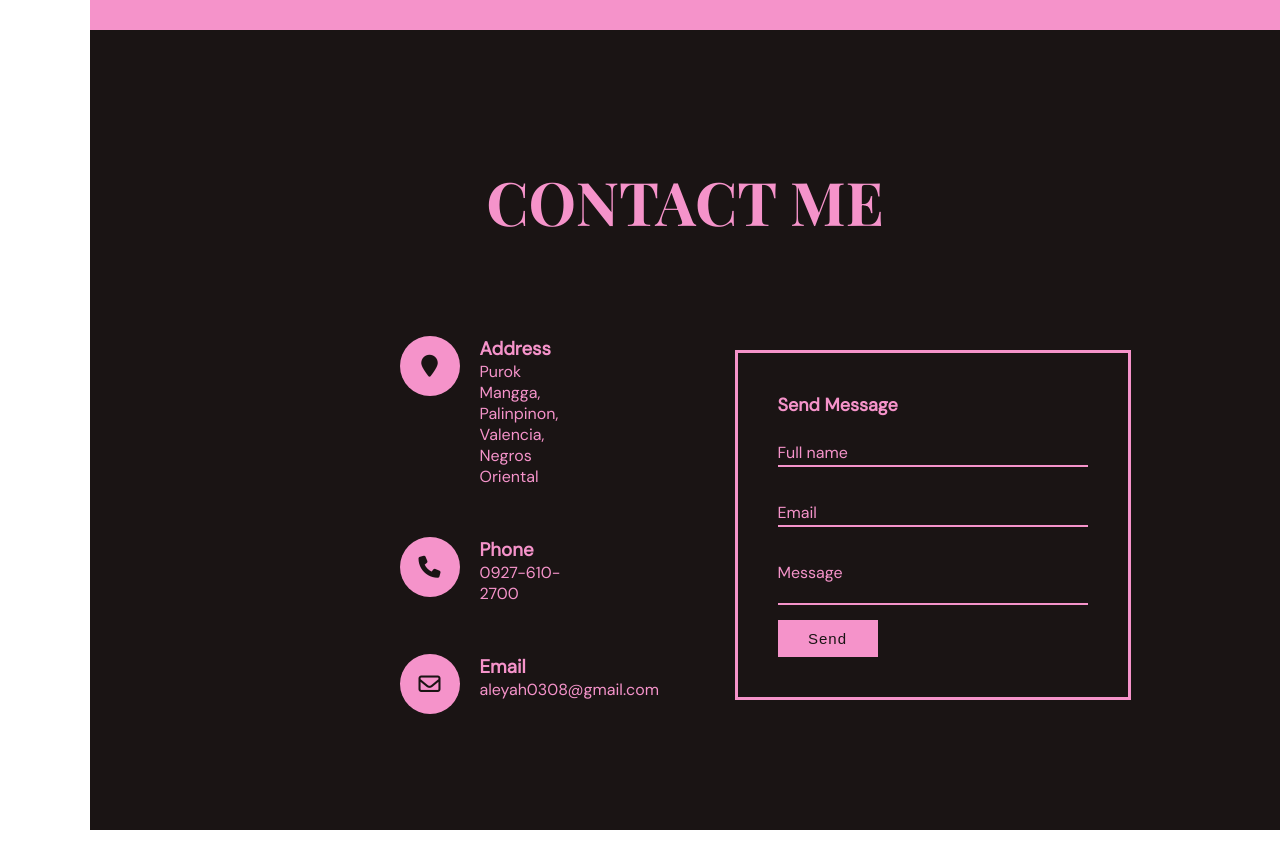
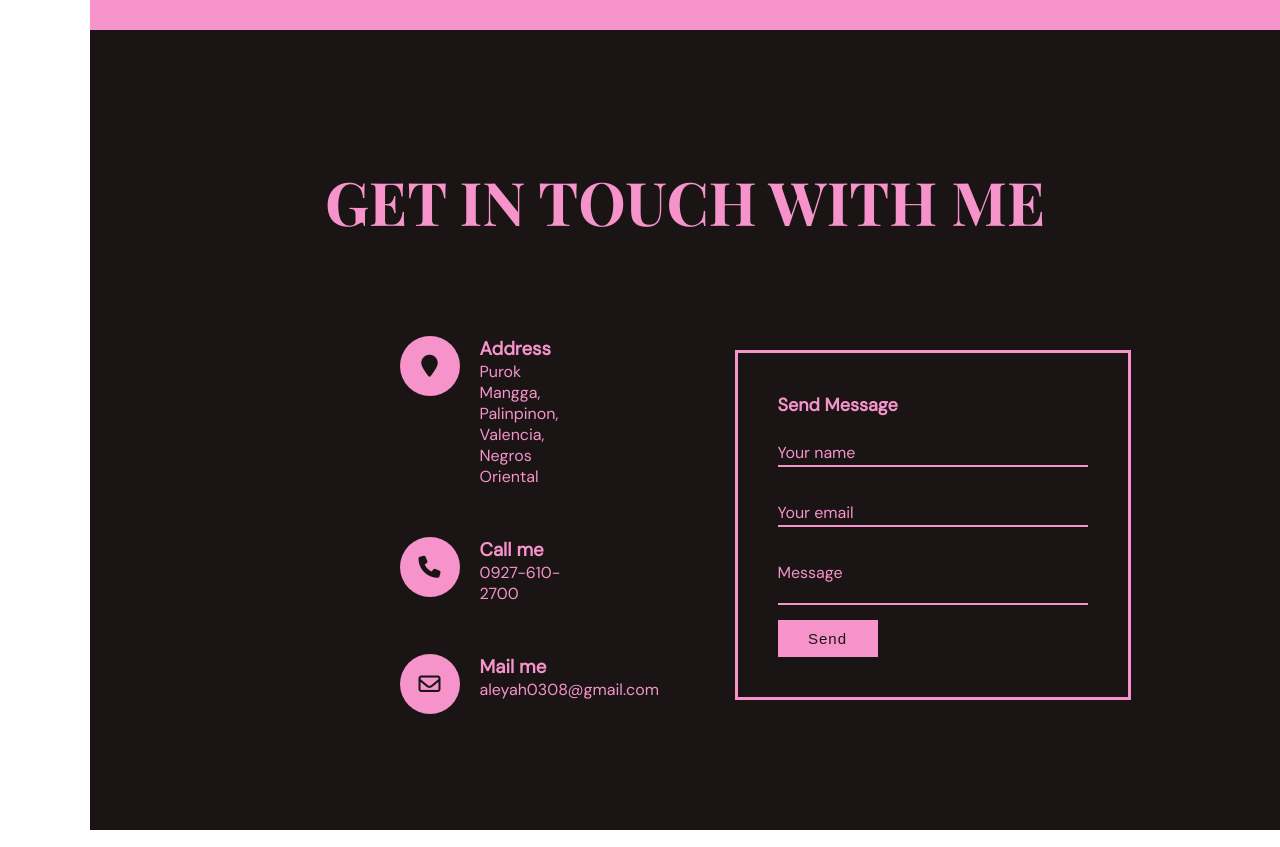
Before and after one commit to aleyahlingcong/Personal-Portfolio, a plain HTML site: page index.html in a window 1280 px wide. Shown: the part 2620-3467 px from the top of the page. Drawn offline with nearby package versions, Linux system fonts and the light colour scheme.

Commit message:
Update index.html

```diff
--- a/index.html
+++ b/index.html
@@ -162,7 +162,7 @@
 		<!-----contact section starts----------->
 		<section class="contact" id="contact">
 			<div class="inside">
-				<h2>CONTACT ME</h2>
+				<h2>GET IN TOUCH WITH ME</h2>
 			</div>
 			<div class="container">
 				<div class="contactInfo">
@@ -176,14 +176,14 @@
 					<div class="box">
 						<div class="icon"><i class="fas fa-phone"></i></div>
 						<div class="text">
-							<h3>Phone</h3>
+							<h3>Call me</h3>
 							<p>0927-610-2700</p>
 						</div>
 					</div>
 					<div class="box">
 						<div class="icon"><i class="far fa-envelope"></i></div>
 						<div class="text">
-							<h3>Email</h3>
+							<h3>Mail me</h3>
 							<p>aleyah0308@gmail.com</p>
 						</div>
 					</div>
@@ -193,11 +193,11 @@
 						<h2>Send Message</h2>
 						<div class="inputBox">
 							<input type="text" required="required">
-							<span>Full name</span>
+							<span>Your name</span>
 						</div>
 						<div class="inputBox">
 							<input type="text" required="required">
-							<span>Email</span>
+							<span>Your email</span>
 						</div>
 						<div class="inputBox">
 							<textarea required="required"></textarea>
```
